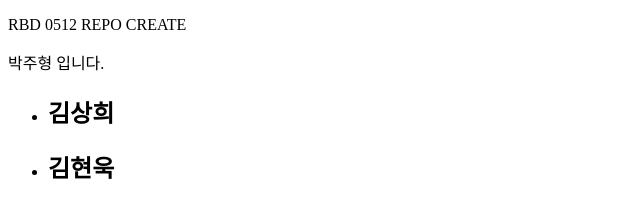
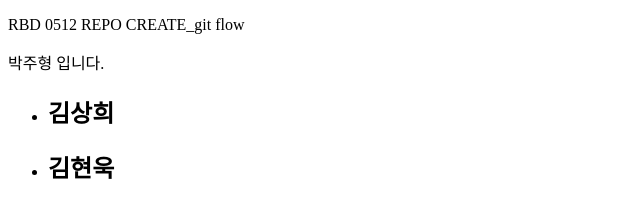
Before and after one commit to bunnycast/rbd0512, a plain HTML site: page index.html in a window 1280 px wide. Shown: the top 201 px of the page, 0-640 px from the left. Drawn offline with Linux system fonts and the light colour scheme.

Commit message:
flow 2nd.200512.v1.01

```diff
--- a/index.html
+++ b/index.html
@@ -8,7 +8,7 @@
 <body>
 
   <div class="title-container">
-    <p class="main-title"> RBD 0512 REPO CREATE</p>
+    <p class="main-title"> RBD 0512 REPO CREATE_git flow</p>
   </div>
   <header class="juheoung">
     <p>
```
